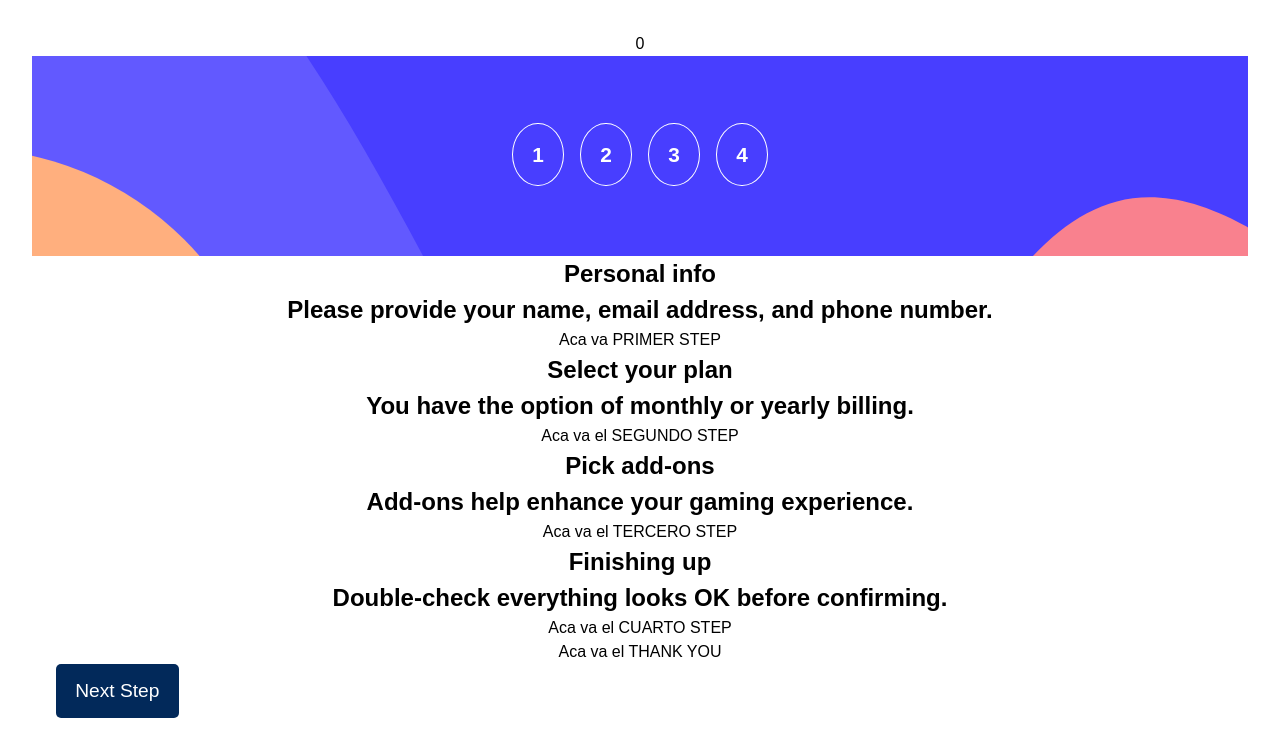
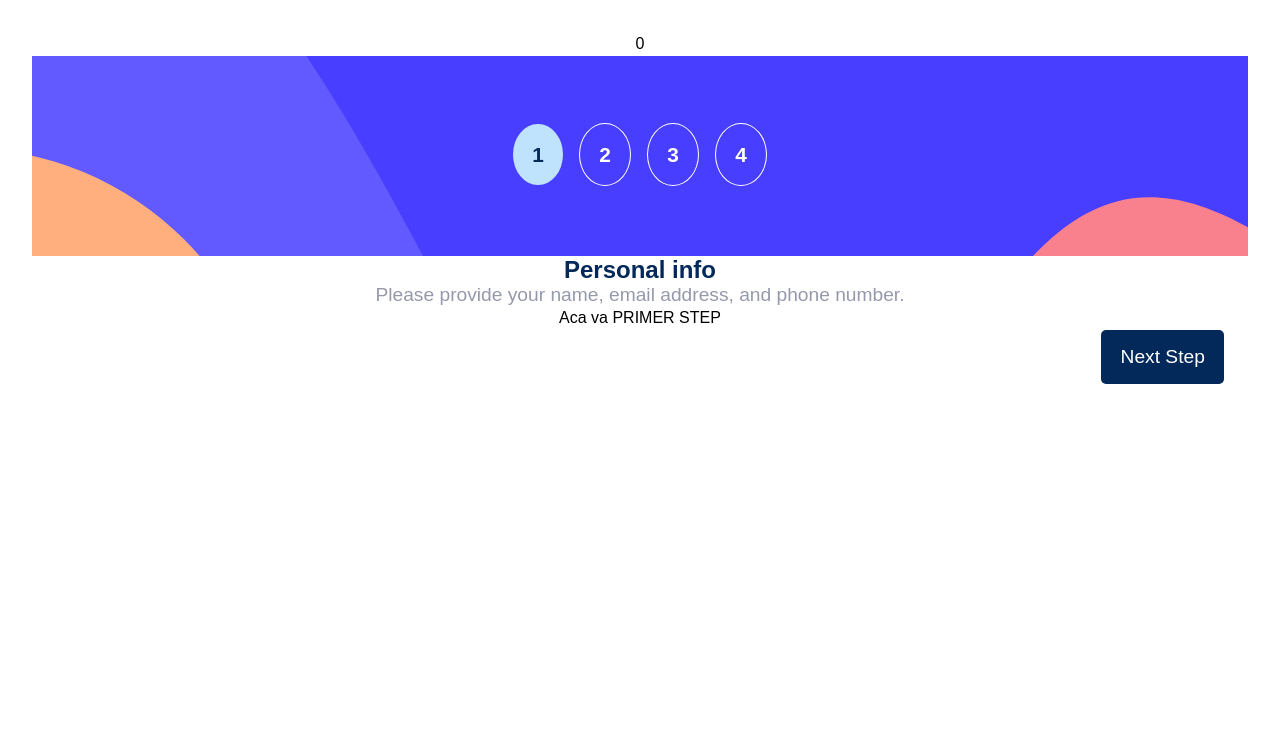
Before and after one commit to NehuenCuenca/multi-step-form-challenge, a React (Vite) app: page / in a window 1280 px wide. Shown: the top 756 px of the page. Built offline with nearby package versions, Linux system fonts and the light colour scheme.

Commit message:
Add the logic to manage the class styles when a step is the current visible and when is hidden

```diff
--- a/src/components/NavigationButtons/NavigationButtons.css
+++ b/src/components/NavigationButtons/NavigationButtons.css
@@ -1,7 +1,7 @@
 .navigation-buttons{
     padding: 0 1.5rem;
     display: flex;
-    justify-content: space-between;
+    justify-content: flex-end;
 }
 .navigation-buttons__button{
     font: normal normal 500 1.2rem 'UbuntuMedium', sans-serif;
@@ -15,8 +15,10 @@
 .navigation-buttons__button_forward{
     color: var(--White);
     background-color: var(--MarineBlue);
+    margin: 0 0 0 auto;
 }
 .navigation-buttons__button_confirm{
     color: var(--White);
     background-color: var(--PurplishBlue);
+    margin: 0 0 0 auto;
 }
--- a/src/components/StepContainer/StepContainer.css
+++ b/src/components/StepContainer/StepContainer.css
@@ -0,0 +1,22 @@
+.step-container{
+    opacity: 1;
+    visibility: visible;
+    transition: visibility 0s, opacity 0.5s linear;
+}
+.step-title{
+    font: normal normal 700 1.5rem 'UbuntuBold', sans-serif;
+    color: var(--MarineBlue);
+}
+.step-sub-title{
+    font: normal normal 400 1.2rem 'UbuntuRegular', sans-serif;
+    color: var(--CoolGray);
+}
+
+.step-container_hidden{
+    opacity: 0;
+    visibility: hidden;
+    position: absolute;
+    top: 0;
+    height: 0;
+    pointer-events: none;
+}
--- a/src/components/StepContainer/StepContainer.tsx
+++ b/src/components/StepContainer/StepContainer.tsx
@@ -1,16 +1,17 @@
 import './StepContainer.css'
 
 interface StepContainerProps{
-    children: React.ReactNode;
-    containerTitle: string;
-    containerSubTitle: string;
+  children: React.ReactNode;
+  containerTitle: string;
+  containerSubTitle: string;
+  isVisible: boolean;
 }
 
-const StepContainer = ({children, containerTitle, containerSubTitle}: StepContainerProps) => {
+const StepContainer = ({children, containerTitle, containerSubTitle, isVisible}: StepContainerProps) => {
   return (
-    <div>
-      <h1>{containerTitle}</h1>
-      <h2>{containerSubTitle}</h2>
+    <div className={`step-container ${(!isVisible) ? 'step-container_hidden':''}`}>
+      <h1 className='step-title'>{containerTitle}</h1>
+      <h2 className='step-sub-title'>{containerSubTitle}</h2>
       {children}
     </div>
   )
--- a/src/components/StepsList/StepsList.css
+++ b/src/components/StepsList/StepsList.css
@@ -16,6 +16,9 @@
     font: normal normal 700 1.3rem 'UbuntuBold', sans-serif;
     color: var(--White);
     border: 1px solid var(--White);
+    transition: background-color .5s ease,
+                color .5s ease,
+                border .5s ease;
 }
 .step-item__number_active{
     background-color: var(--LightBlue);
--- a/src/components/StepsList/StepsList.tsx
+++ b/src/components/StepsList/StepsList.tsx
@@ -3,13 +3,16 @@ import "./StepsList.css";
 
 interface StepsListProps{
   shortenedSteps: Array<ShortenedStep>;
+  currentStep: number;
 }
 
-const StepsList = ({shortenedSteps}: StepsListProps) => {
+const StepsList = ({shortenedSteps, currentStep}: StepsListProps) => {
+  const isCurrentStep: (step: number) => boolean = (stepNumber: number) => stepNumber === currentStep
+
   return (
     <ul className="steps-list">
       { shortenedSteps.map((({listTitle}, index) => <li className="step-item" key={index}>
-        <span className="step-item__number">{index+1}</span>
+        <span className={`step-item__number ${(isCurrentStep(index) ? 'step-item__number_active' : '')}`}>{index+1}</span>
         <span className="step-item__step-indicator">step {index+1}</span>
         <span className="step-item__title">{listTitle}</span>
       </li>)) }
```
